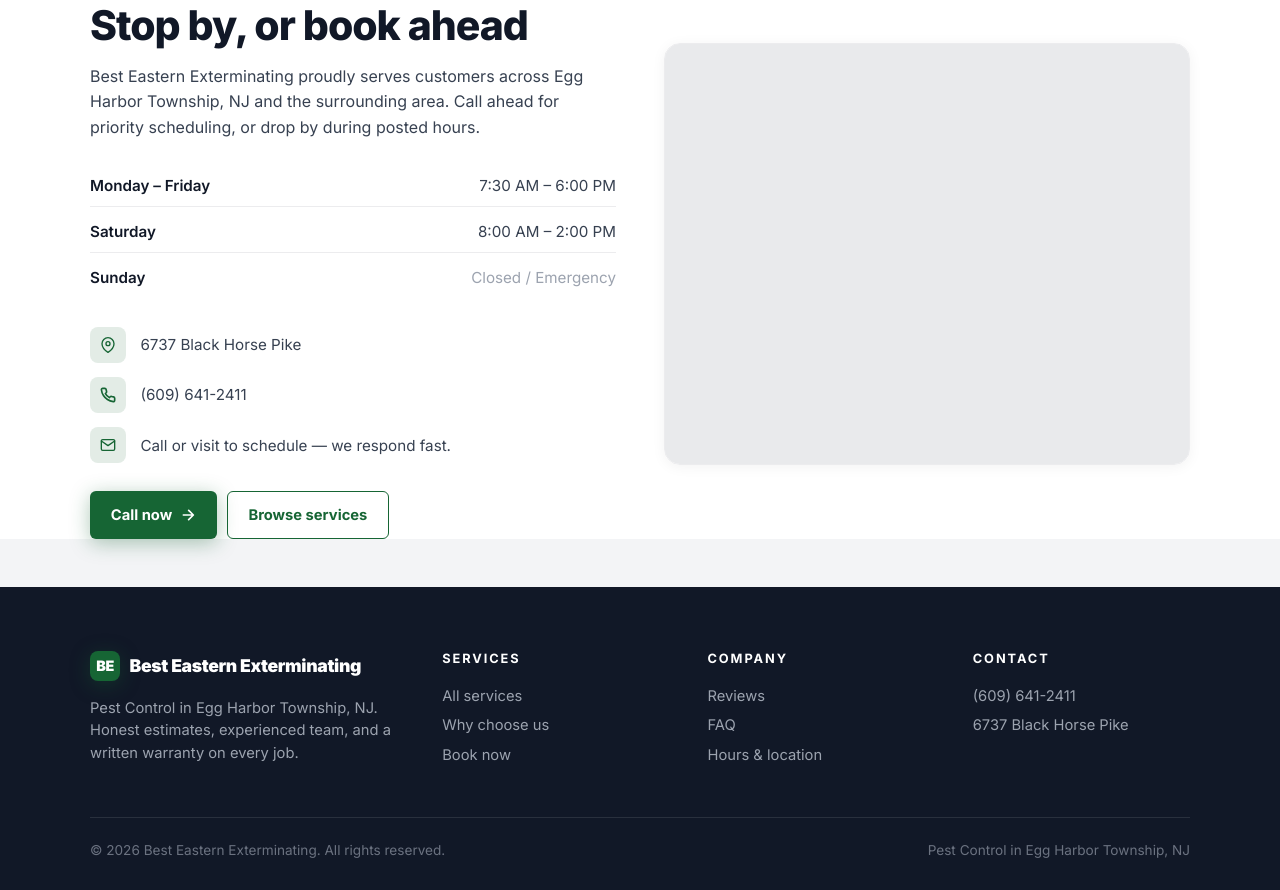
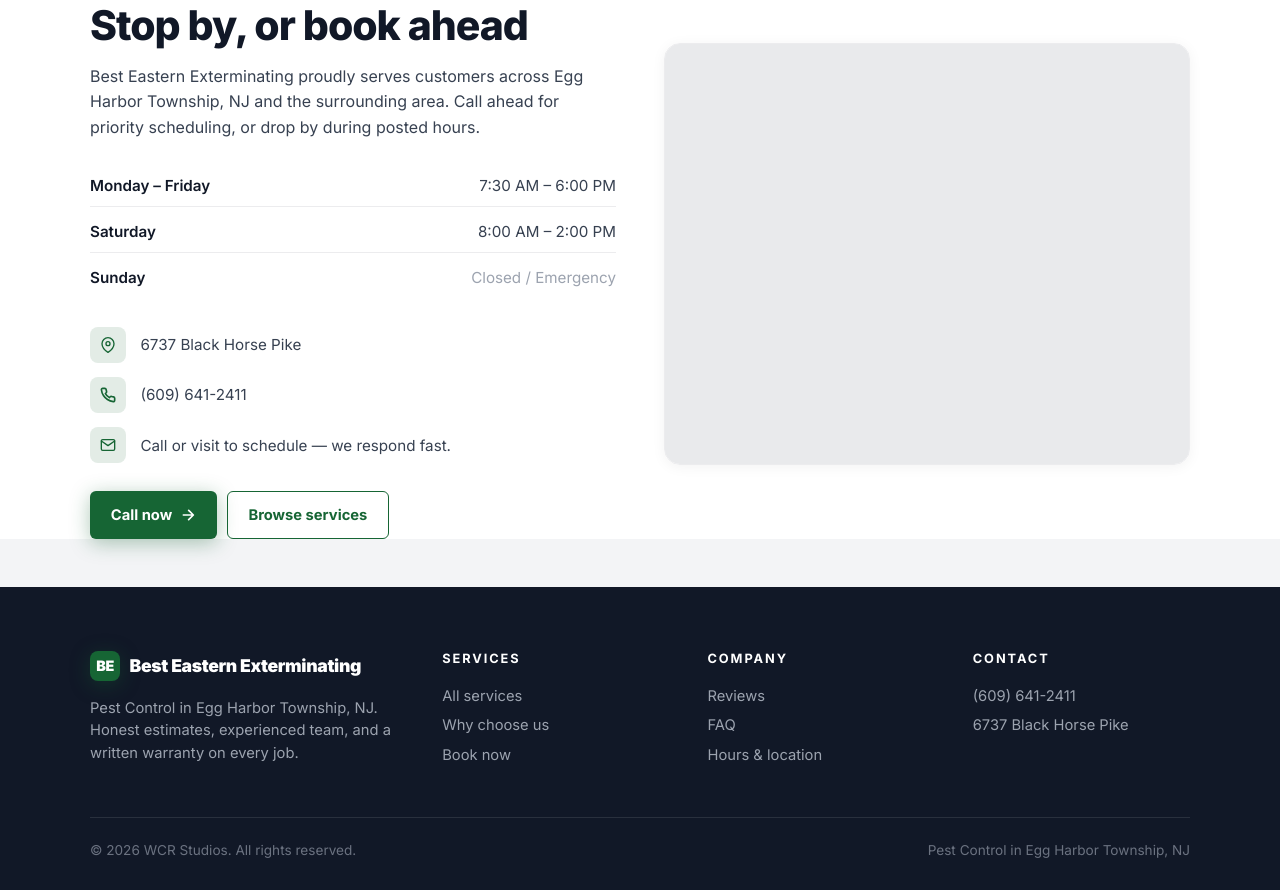
Before and after one commit to Wrenbjor/trades--best-eastern-exterminating, a plain HTML site: page index.html in a window 1280 px wide. Shown: the part 4823-5713 px from the top of the page. Drawn offline with nearby package versions, Linux system fonts and the light colour scheme; no server answers.

Commit message:
Update site

```diff
--- a/index.html
+++ b/index.html
@@ -605,7 +605,7 @@ footer{background:#111827;color:#cbd5d1;padding:4rem 2rem 2rem}
     </div>
   </div>
   <div class="foot-bottom">
-    <div>&copy; 2026 Best Eastern Exterminating. All rights reserved.</div>
+    <div>&copy; 2026 WCR Studios. All rights reserved.</div>
     <div>Pest Control in Egg Harbor Township, NJ</div>
   </div>
 </footer>
```
